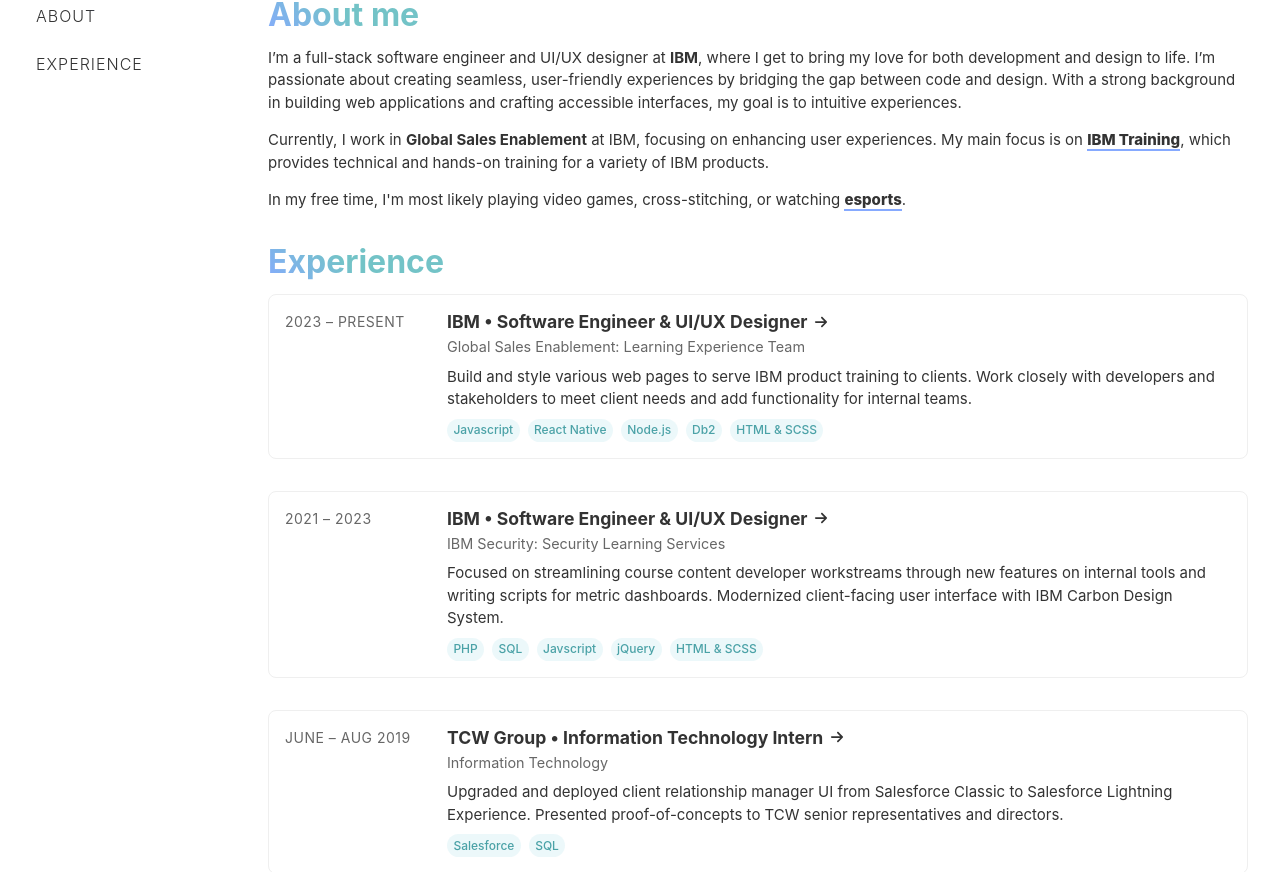
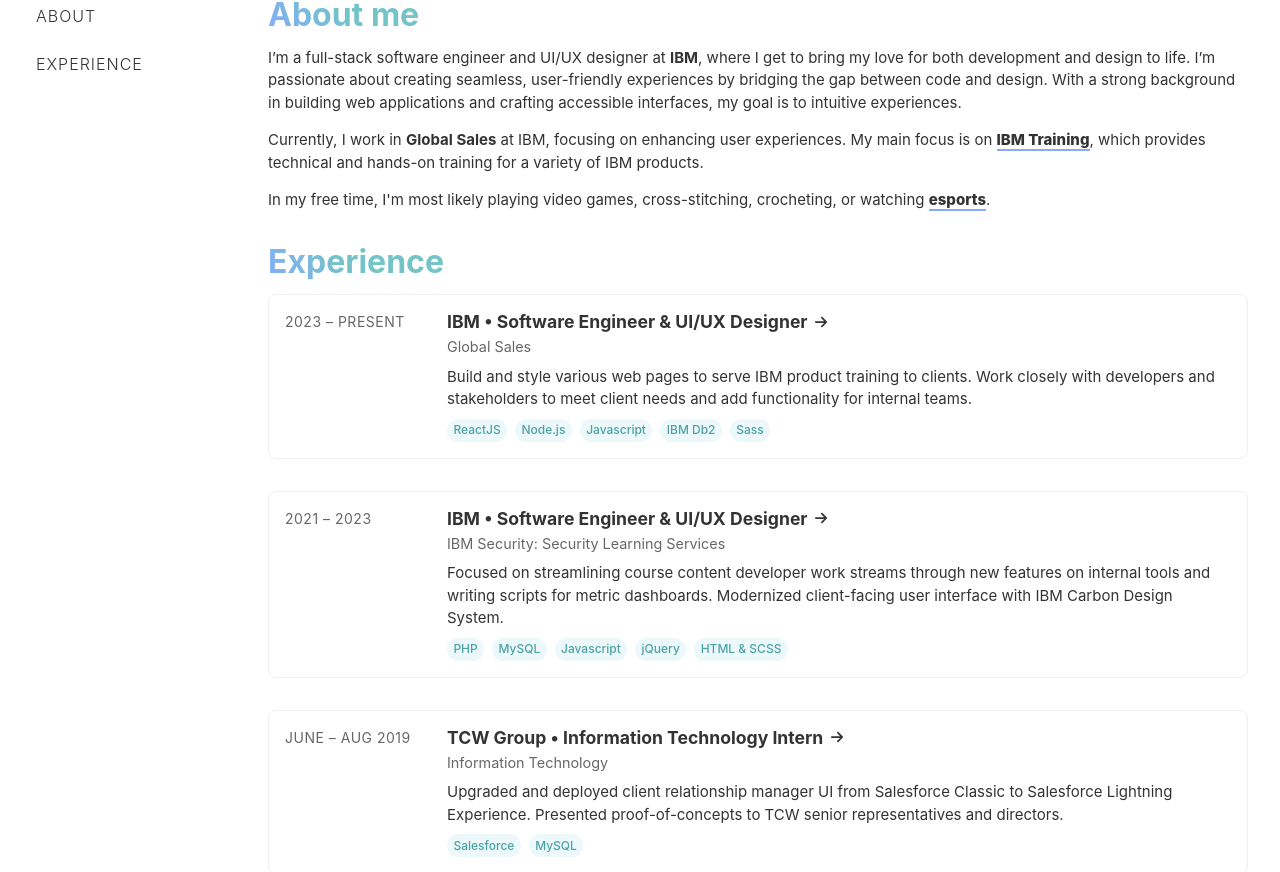
Before and after one commit to kkatlopez/kkatlopez.github.io, a React (Vite) app: page / in a window 1280 px wide. Shown: the part 836-1708 px from the top of the page. Built offline with nearby package versions, Linux system fonts and the light colour scheme.

Commit message:
update experience and about

```diff
--- a/src/components/About/About.jsx
+++ b/src/components/About/About.jsx
@@ -9,15 +9,15 @@
                 applications and crafting accessible interfaces, my goal is to intuitive experiences.
             </p>
             <p>
-                Currently, I work in <strong>Global Sales Enablement</strong> at IBM, focusing on enhancing user
-                experiences. My main focus is on{' '}
+                Currently, I work in <strong>Global Sales</strong> at IBM, focusing on enhancing user experiences. My
+                main focus is on{' '}
                 <a href='https://www.ibm.com/training/' className='inline' target='_blank' rel='noopener'>
                     IBM Training
                 </a>
                 , which provides technical and hands-on training for a variety of IBM products.
             </p>
             <p>
-                In my free time, I&apos;m most likely playing video games, cross-stitching, or watching{' '}
+                In my free time, I&apos;m most likely playing video games, cross-stitching, crocheting, or watching{' '}
                 <a href='https://www.x.com/OWCEsports' className='inline' target='_blank' rel='noopener'>
                     esports
                 </a>
--- a/src/components/Experience/Card.jsx
+++ b/src/components/Experience/Card.jsx
@@ -23,7 +23,7 @@
         </a>
     ) : (
         <>
-            <a className='exp-card'>
+            <a className='exp-card education'>
                 <span className='date'>2021 – 2022</span>
                 <div className='info'>
                     <h3>Rensselaer Polytechnic Institute</h3>
--- a/src/components/Experience/Experience.jsx
+++ b/src/components/Experience/Experience.jsx
@@ -8,11 +8,11 @@
     {
         date: '2023 – Present',
         role: 'IBM • Software Engineer & UI/UX Designer',
-        team: 'Global Sales Enablement: Learning Experience Team',
+        team: 'Global Sales',
         url: 'https://www.ibm.com/training/',
         shortInfo:
             'Build and style various web pages to serve IBM product training to clients. Work closely with developers and stakeholders to meet client needs and add functionality for internal teams.',
-        tags: ['Javascript', 'React Native', 'Node.js', 'Db2', 'HTML & SCSS'],
+        tags: ['ReactJS', 'Node.js', 'Javascript', 'IBM Db2', 'Sass'],
     },
     {
         date: '2021 – 2023',
@@ -20,8 +20,8 @@
         team: 'IBM Security: Security Learning Services',
         url: 'https://www.ibm.com/',
         shortInfo:
-            'Focused on streamlining course content developer workstreams through new features on internal tools and writing scripts for metric dashboards. Modernized client-facing user interface with IBM Carbon Design System.',
-        tags: ['PHP', 'SQL', 'Javscript', 'jQuery', 'HTML & SCSS'],
+            'Focused on streamlining course content developer work streams through new features on internal tools and writing scripts for metric dashboards. Modernized client-facing user interface with IBM Carbon Design System.',
+        tags: ['PHP', 'MySQL', 'Javascript', 'jQuery', 'HTML & SCSS'],
     },
     {
         date: 'June – Aug 2019',
@@ -30,7 +30,7 @@
         url: 'https://www.tcw.com/',
         shortInfo:
             'Upgraded and deployed client relationship manager UI from Salesforce Classic to Salesforce Lightning Experience. Presented proof-of-concepts to TCW senior representatives and directors.',
-        tags: ['Salesforce', 'SQL'],
+        tags: ['Salesforce', 'MySQL'],
     },
 ];
 
--- a/src/components/Experience/experience.scss
+++ b/src/components/Experience/experience.scss
@@ -50,6 +50,9 @@
                 -o-transform: translate(0.25rem, 0);
                 -ms-transform: translate(0.25rem, 0);
             }
+        }
+        &.education:hover {
+            cursor: default;
         }
         .info .icon {
             @media (max-width: 1000px) {
```
Also changed, not shown: 1 other file (tests, documents, lock files or other folders).
